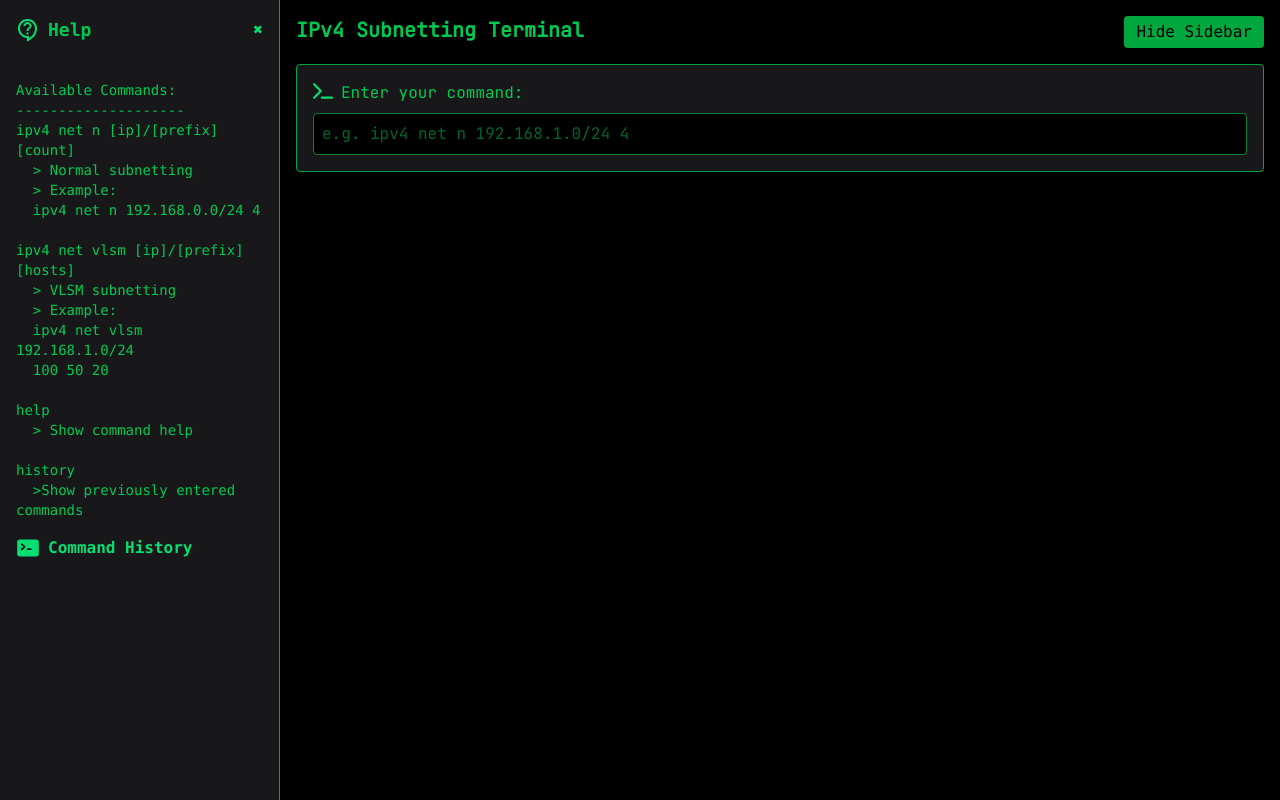
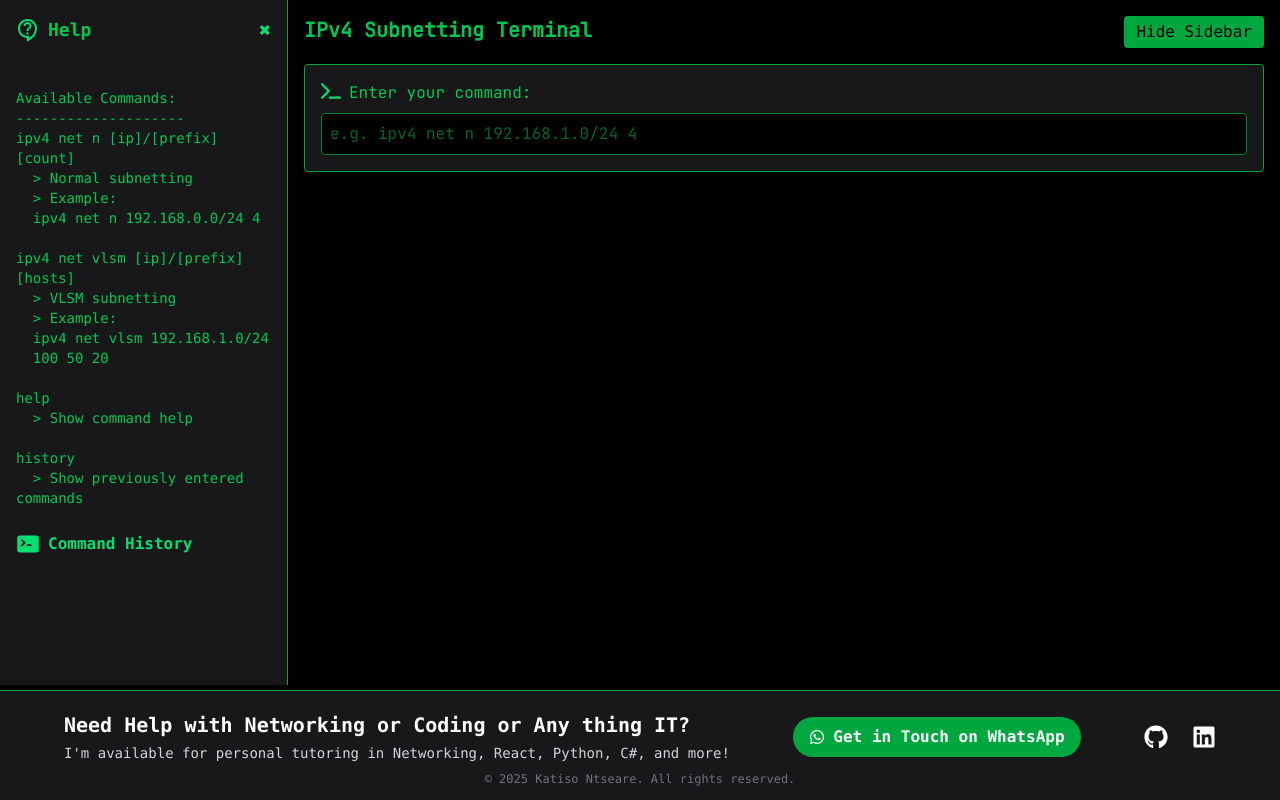
Before and after one commit to KatisoNtseare/ProSubnet, a React (Vite) app: page / in a window 1280 px wide. Built offline with nearby package versions, Linux system fonts and the light colour scheme.

Commit message:
Add Footer component and enhance Sidebar with custom scrollbar

```diff
--- a/src/App.css
+++ b/src/App.css
@@ -5,3 +5,16 @@
 #terminal, table {
   font-family: 'JetBrains Mono', monospace;
 }
+
+/* Custom scrollbar for Sidebar */
+.sidebar-scroll::-webkit-scrollbar {
+  width: 8px;
+}
+.sidebar-scroll::-webkit-scrollbar-track {
+  background: #27272a; /* zinc-800 */
+}
+.sidebar-scroll::-webkit-scrollbar-thumb {
+  background-color: #16a34a; /* green-600 */
+  border-radius: 6px;
+  border: 2px solid #27272a;
+}
--- a/src/App.jsx
+++ b/src/App.jsx
@@ -1,8 +1,8 @@
-// App.jsx
 import React, { useState } from "react";
 import Terminal from "./components/Terminal";
 import Sidebar from "./components/Sidebar";
 import OutputTable from "./components/OutputTable";
+import Footer from "./components/Footer"; // ✅ Add Footer
 import { BiSolidError } from "react-icons/bi";
 
 import { parseCommand } from "./logic/parseCommand";
@@ -16,7 +16,6 @@ function App() {
   const [outputType, setOutputType] = useState("normal");
   const [showSidebar, setShowSidebar] = useState(true);
 
-  // Help text shown with 'help' command
   const helpText = `
 Available Commands:
 --------------------
@@ -35,10 +34,9 @@ help
   > Show command help
 
 history
-  >Show previously entered commands
+  > Show previously entered commands
 `;
 
-  // Core command handler
   const handleCommand = (input) => {
     const trimmed = input.trim();
     if (!trimmed) return;
@@ -72,8 +70,9 @@ history
   };
 
   return (
-    <div className="flex bg-black min-h-screen text-green-500 font-mono">
-      {/*Sidebar */}
+    <div className="flex flex-col min-h-screen bg-black text-green-500 font-mono">
+      <div className="flex flex-1">
+        {/* Sidebar */}
         {showSidebar && (
           <Sidebar
             history={history}
@@ -82,10 +81,10 @@ history
           />
         )}
 
-      {/*Main Terminal Area */}
+        {/* Main Terminal Area */}
         <div className="flex-1 p-4">
           <div className="flex justify-between mb-4">
-          <h1 id = "terminal" className="text-xl font-bold">IPv4 Subnetting Terminal</h1>
+            <h1 id="terminal" className="text-xl font-bold">IPv4 Subnetting Terminal</h1>
             <button
               className="bg-green-600 px-3 py-1 rounded hover:bg-green-700 text-black"
               onClick={() => setShowSidebar(!showSidebar)}
@@ -94,10 +93,10 @@ history
             </button>
           </div>
 
-        {/*Terminal Input */}
+          {/* Terminal Input */}
           <Terminal onCommand={handleCommand} history={history} />
 
-        {/*Output Section */}
+          {/* Output Section */}
           {outputText ? (
             <div className="mt-4 p-4 border rounded whitespace-pre-wrap bg-zinc-900">
               {outputType === "error" ? (
@@ -114,6 +113,10 @@ history
           )}
         </div>
       </div>
+
+      {/* Footer */}
+      <Footer />
+    </div>
   );
 }
 
--- /dev/null
+++ b/src/components/Footer.jsx
@@ -0,0 +1,62 @@
+import React from "react";
+import { FaGithub, FaLinkedin, FaWhatsapp } from "react-icons/fa";
+
+const Footer = () => {
+  return (
+    <footer className="h-[110px] bg-zinc-900 text-white py-5 px-4 mt-auto border-t border-green-600 ">
+      <div className="max-w-6xl mx-auto flex flex-col md:flex-row items-center justify-between space-y-6 md:space-y-0">
+        {/* Call to Action */}
+        <div className="text-center md:text-left">
+          <h3 className="text-xl font-semibold mb-1">
+            Need Help with Networking or Coding or Any thing IT?
+          </h3>
+          <p className="text-sm text-zinc-300">
+            I'm available for personal tutoring in Networking, React, Python, C#, and more!
+          </p>
+        </div>
+
+        {/* WhatsApp Contact */}
+        <div className="text-center">
+          <a
+            href="https://wa.me/27633599308"
+            target="_blank"
+            rel="noopener noreferrer"
+            className="inline-flex items-center bg-green-600 hover:bg-green-700 text-white font-semibold px-4 py-2 rounded-full transition"
+          >
+            <FaWhatsapp className="mr-2" />
+            Get in Touch on WhatsApp
+          </a>
+        </div>
+
+        {/* Social Links */}
+        <div className="flex space-x-6">
+          <a
+            href="https://github.com/KatisoNtseare"
+            target="_blank"
+            rel="noopener noreferrer"
+            className="hover:text-green-400 transition"
+            title="GitHub"
+          >
+            <FaGithub size={24} />
+          </a>
+          <a
+            href="https://www.linkedin.com/in/katiso-ntseare"
+            target="_blank"
+            rel="noopener noreferrer"
+            className="hover:text-green-400 transition"
+            title="LinkedIn"
+          >
+            <FaLinkedin size={24} />
+          </a>
+        </div>
+      </div>
+
+      {/* Footer Bottom Text */}
+      <div className="text-center text-xs text-zinc-500 mt-2">
+        © {new Date().getFullYear()} Katiso Ntseare. All rights reserved.
+      </div>
+    </footer>
+  );
+};
+
+export default Footer;
--- a/src/components/Sidebar.jsx
+++ b/src/components/Sidebar.jsx
@@ -4,21 +4,35 @@ import { MdOutlineContactSupport } from "react-icons/md";
 
 function Sidebar({ history, helpText, onClose }) {
   return (
-    <div className="w-70 p-4 bg-zinc-900 border-r border-green-600">
-      <div className="flex justify-between items-center mb-4">
-      <h2 className="font-bold text-lg flex items-center gap-2">
-        <span className="text-green-400 text-2xl"><MdOutlineContactSupport /></span> Help
-      </h2>
+    <div className="w-72 h-[calc(100vh-115px)] overflow-y-auto p-4 bg-zinc-900 border-r border-green-600 sidebar-scroll">
 
-        <button onClick={onClose} className="text-green-400 hover:text-green-200">✖</button>
+      {/* Header */}
+      <div className="flex justify-between items-center mb-4 sticky top-0 bg-zinc-900 z-10 pb-2">
+        <h2 className="font-bold text-lg flex items-center gap-2">
+          <span className="text-green-400 text-2xl">
+            <MdOutlineContactSupport />
+          </span>
+          Help
+        </h2>
+        <button
+          onClick={onClose}
+          className="text-green-400 hover:text-green-200 text-xl"
+        >
+          ✖
+        </button>
       </div>
 
-      <pre className="text-sm whitespace-pre-wrap mb-4">{helpText}</pre>
+      {/* Help Text */}
+      <pre className="text-sm whitespace-pre-wrap mb-6">{helpText}</pre>
 
-      <h3 className="font-semibold text-green-400 flex items-center gap-2">
-        <span className="text-green-400 text-2xl"><HiMiniCommandLine /></span> Command History
+      {/* Command History */}
+      <h3 className="font-semibold text-green-400 flex items-center gap-2 mb-2">
+        <span className="text-green-400 text-2xl">
+          <HiMiniCommandLine />
+        </span>
+        Command History
       </h3>
-      <ul className="mt-2 text-sm list-disc pl-4 space-y-1">
+      <ul className="text-sm list-disc pl-4 space-y-1">
         {history.slice().reverse().map((cmd, i) => (
           <li key={i}>{cmd}</li>
         ))}
--- a/src/index.css
+++ b/src/index.css
@@ -5,3 +5,16 @@
 #terminal, table {
   font-family: 'JetBrains Mono', monospace;
 }
+
+/* Custom scrollbar for Sidebar */
+.sidebar-scroll::-webkit-scrollbar {
+  width: 8px;
+}
+.sidebar-scroll::-webkit-scrollbar-track {
+  background: #27272a; /* zinc-800 */
+}
+.sidebar-scroll::-webkit-scrollbar-thumb {
+  background-color: #16a34a; /* green-600 */
+  border-radius: 6px;
+  border: 2px solid #27272a;
+}
```
Lines whose indentation alone changed are shown as unchanged.
